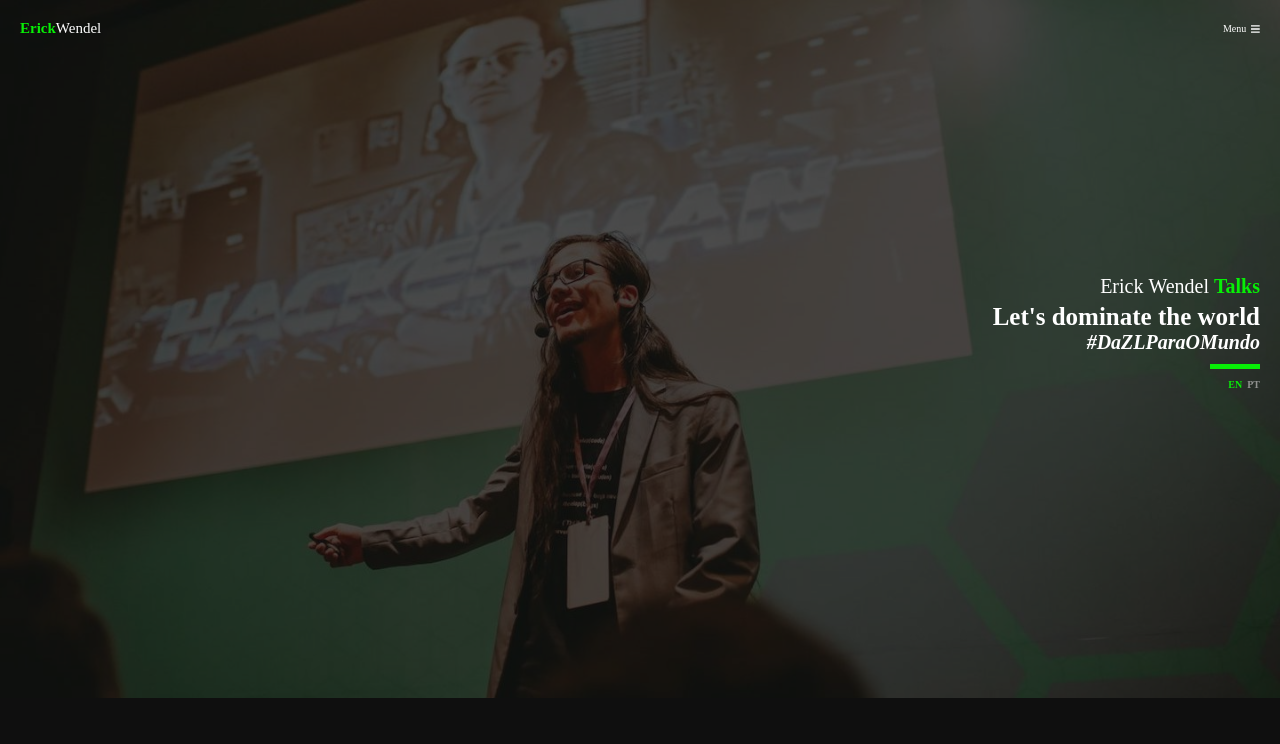
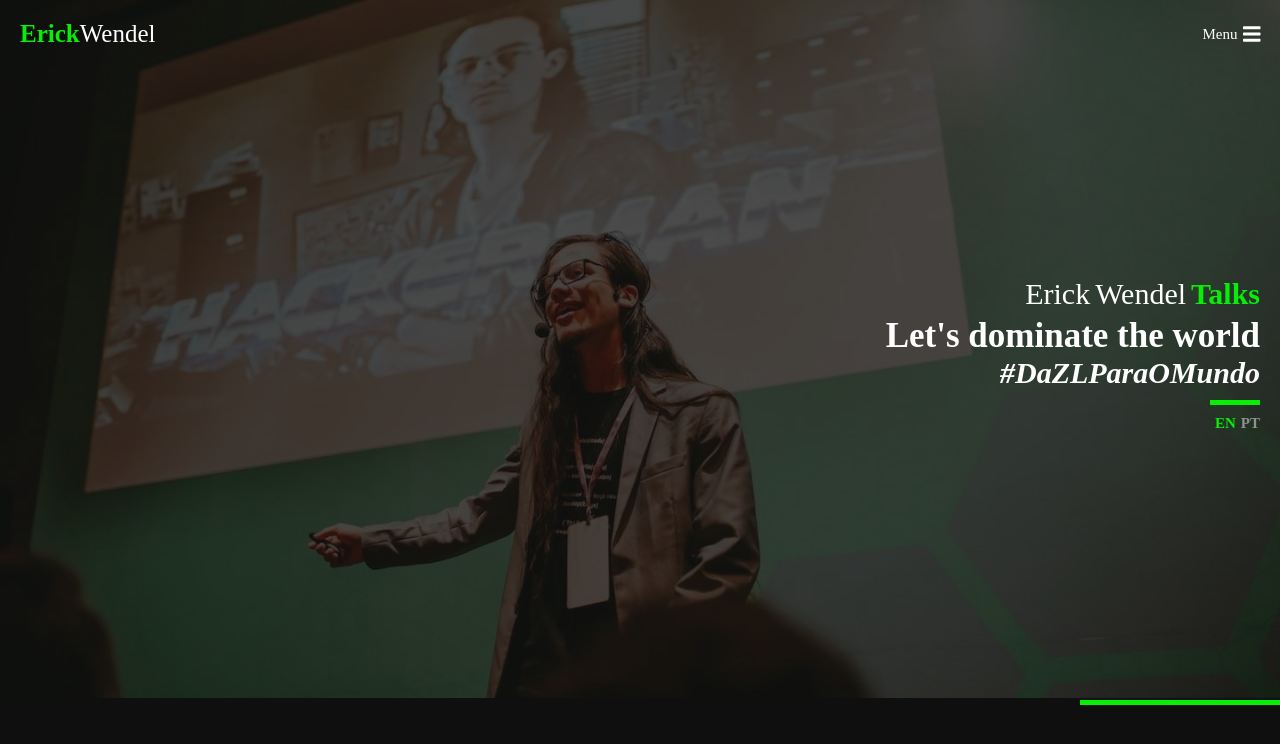
Before and after one commit to hiraike32/talks-lp, a React app: page / in a window 1280 px wide. Shown: the top 744 px of the page. Built offline with nearby package versions, Linux system fonts and the light colour scheme; the HTML template or start-up script is replaced by a standard one.

Commit message:
feat: modify top page component

```diff
--- a/src/components/atoms/Text/Text.scss
+++ b/src/components/atoms/Text/Text.scss
@@ -2,14 +2,18 @@
 
 // type
 .h1 {
+  font-size: 3.5rem;
+}
+
+.h2 {
+  font-size: 3rem;
+}
+
+.h3 {
   font-size: 2.5rem;
 }
 
-.h2 {
-  font-size: 2rem;
-}
-
-.h3 {
+.p {
   font-size: 1.5rem;
 }
 
--- a/src/components/organisms/Header/Header.tsx
+++ b/src/components/organisms/Header/Header.tsx
@@ -19,7 +19,7 @@ const Header: React.FC = () => (
     </div>
     <div className={cx("menu")}>
       <Text>Menu</Text>
-      <FontAwesomeIcon icon={faBars} size="1x" color="#fff" />
+      <FontAwesomeIcon icon={faBars} size="2x" color="#fff" />
     </div>
   </div>
 );
--- a/src/components/pages/Top/Top.scss
+++ b/src/components/pages/Top/Top.scss
@@ -1,6 +1,6 @@
 @import "../../../styles/all.scss";
 
-.container {
+.top {
   position: relative;
 }
 
@@ -32,3 +32,8 @@
   margin: auto 0;
   padding: 0 2rem;
 }
+
+.bar {
+  display: flex;
+  justify-content: flex-end;
+}
--- a/src/components/pages/Top/Top.tsx
+++ b/src/components/pages/Top/Top.tsx
@@ -4,11 +4,13 @@ import styles from "./Top.scss";
 import Header from "../../organisms/Header/Header";
 import topImage from "../../../image/top.jpg";
 import TopMessage from "../../molecules/TopMessage/TopMessage";
+import ColorBox from "../../atoms/ColorBox/ColorBox";
 
 const cx = classNames.bind(styles);
 
 const Top: React.FC = () => (
   <div className={cx("container")}>
+    <div className={cx("top")}>
       <Header />
       <div className={cx("topImage")}>
         <img src={topImage} />
@@ -16,6 +18,10 @@ const Top: React.FC = () => (
       <div className={cx("topMessage")}>
         <TopMessage />
       </div>
+      <div className={cx("bar")}>
+        <ColorBox width="20rem" color="lime" bold />
+      </div>
+    </div>
   </div>
 );
 
```
Also changed, not shown: 1 other file (tests, documents, lock files or other folders). Lines whose indentation alone changed are shown as unchanged.
